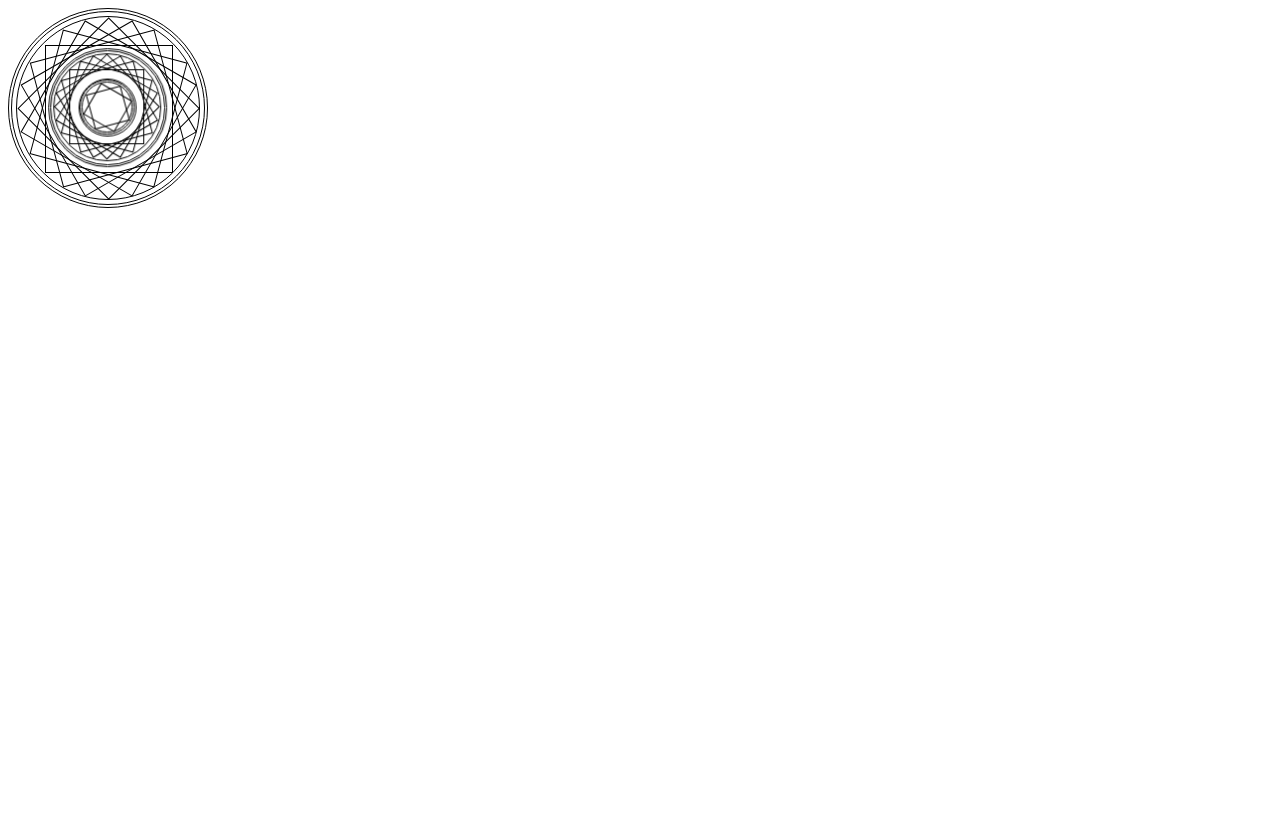
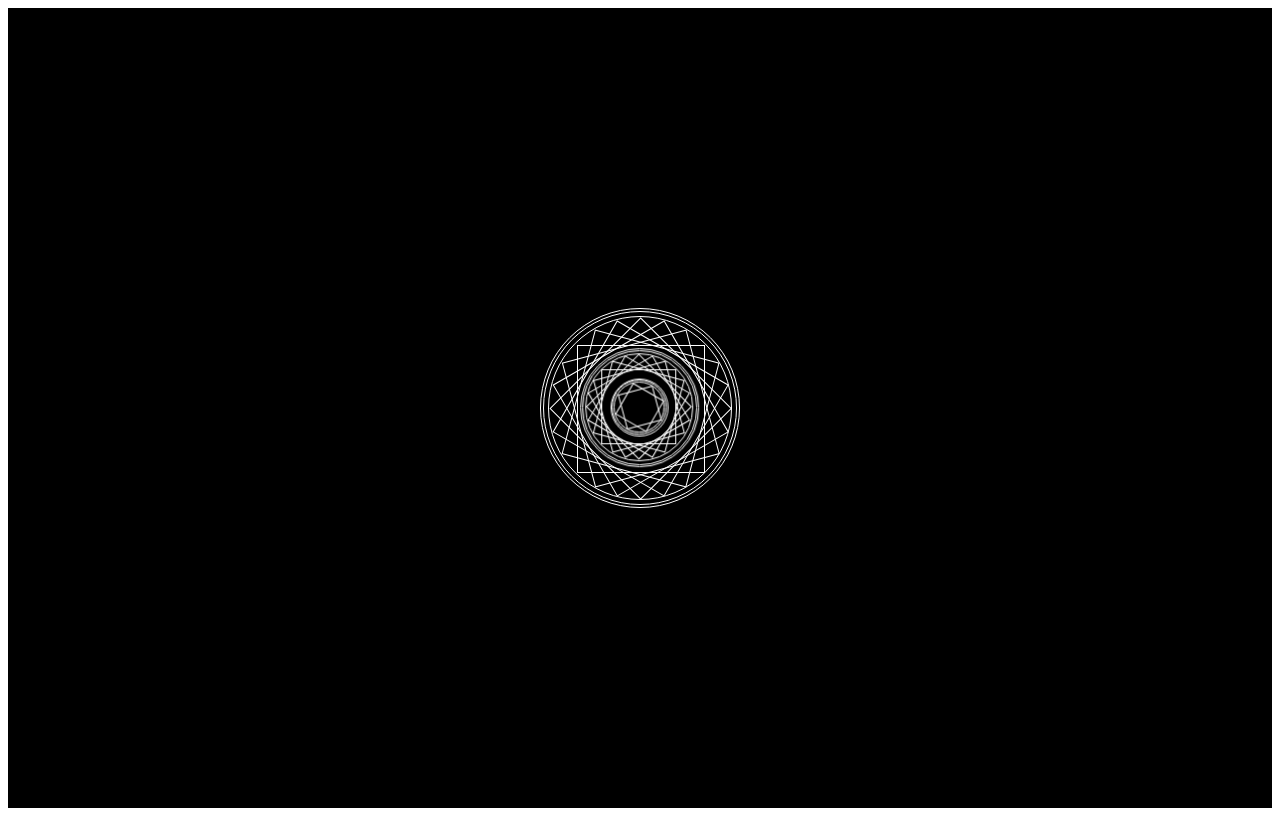
Before and after one commit to shimabukuromeg/magic-square, a plain HTML site: page index.html in a window 1280 px wide. Drawn offline with Linux system fonts and the light colour scheme.

Commit message:
後ろを黒にした

```diff
--- a/css/style.css
+++ b/css/style.css
@@ -1,3 +1,11 @@
+.container {
+    display: flex;
+    height: 100vh;
+    justify-content: center;
+    align-items: center;
+    background-color: black;
+}
+
 .magic-square {
     box-sizing: border-box;
     position: relative;
@@ -5,7 +13,7 @@
     max-height: 200px;
     height: 200px;
     width: 100%;
-    border: 1px solid black;
+    border: 1px solid white;
     border-radius: 50%;
     animation: magicSquare 10s linear infinite
 }
@@ -26,7 +34,7 @@
     position: absolute;
     width: 98%;
     height: 98%;
-    border: 1px solid black;
+    border: 1px solid white;
     border-radius: 50%;
 }
 
@@ -37,7 +45,7 @@
     position: absolute;
     width: 96%;
     height: 96%;
-    border: 1px solid black;
+    border: 1px solid white;
     border-radius: 50%;
     content: '';
 }
@@ -49,7 +57,7 @@
     left: 16%;
     height: 67%;
     width: 67%;
-    border: 1px solid black;
+    border: 1px solid white;
 }
 
 .magic-square-inner-shikaku-2 {
@@ -59,7 +67,7 @@
     left: 16%;
     height: 67%;
     width: 67%;
-    border: 1px solid black;
+    border: 1px solid white;
     transform:rotate(45deg);
 }
 
@@ -70,7 +78,7 @@
     left: 16%;
     height: 67%;
     width: 67%;
-    border: 1px solid black;
+    border: 1px solid white;
     transform:rotate(15deg);
 }
 
@@ -81,7 +89,7 @@
     left: 16%;
     height: 67%;
     width: 67%;
-    border: 1px solid black;
+    border: 1px solid white;
     transform:rotate(30deg);
 }
 
@@ -92,7 +100,7 @@
     left: 16%;
     height: 67%;
     width: 67%;
-    border: 1px solid black;
+    border: 1px solid white;
     transform:rotate(60deg);
 }
 
@@ -103,7 +111,7 @@
     left: 16%;
     height: 67%;
     width: 67%;
-    border: 1px solid black;
+    border: 1px solid white;
     transform:rotate(75deg);
 }
 
--- a/index.html
+++ b/index.html
@@ -6,6 +6,7 @@
     <link rel="stylesheet" href="css/style.css" />
   </head>
   <body>
+    <div class="container">
       <div class="magic-square">
         <div class="magic-square-inner-maru">
           <div class="magic-square-inner-shikaku-1"></div>
@@ -36,5 +37,6 @@
         </div>
 
       </div>
+    </div>
   </body>
 </html>
```
Lines whose indentation alone changed are shown as unchanged.
